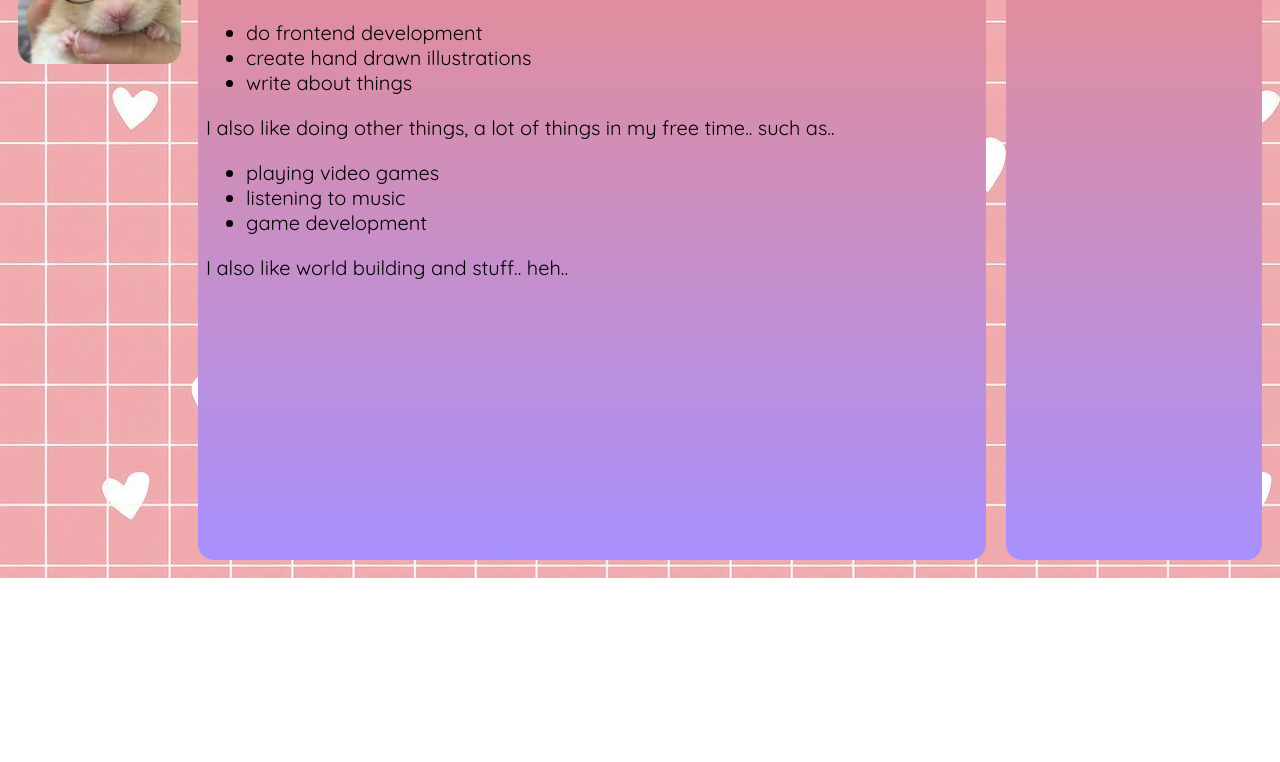
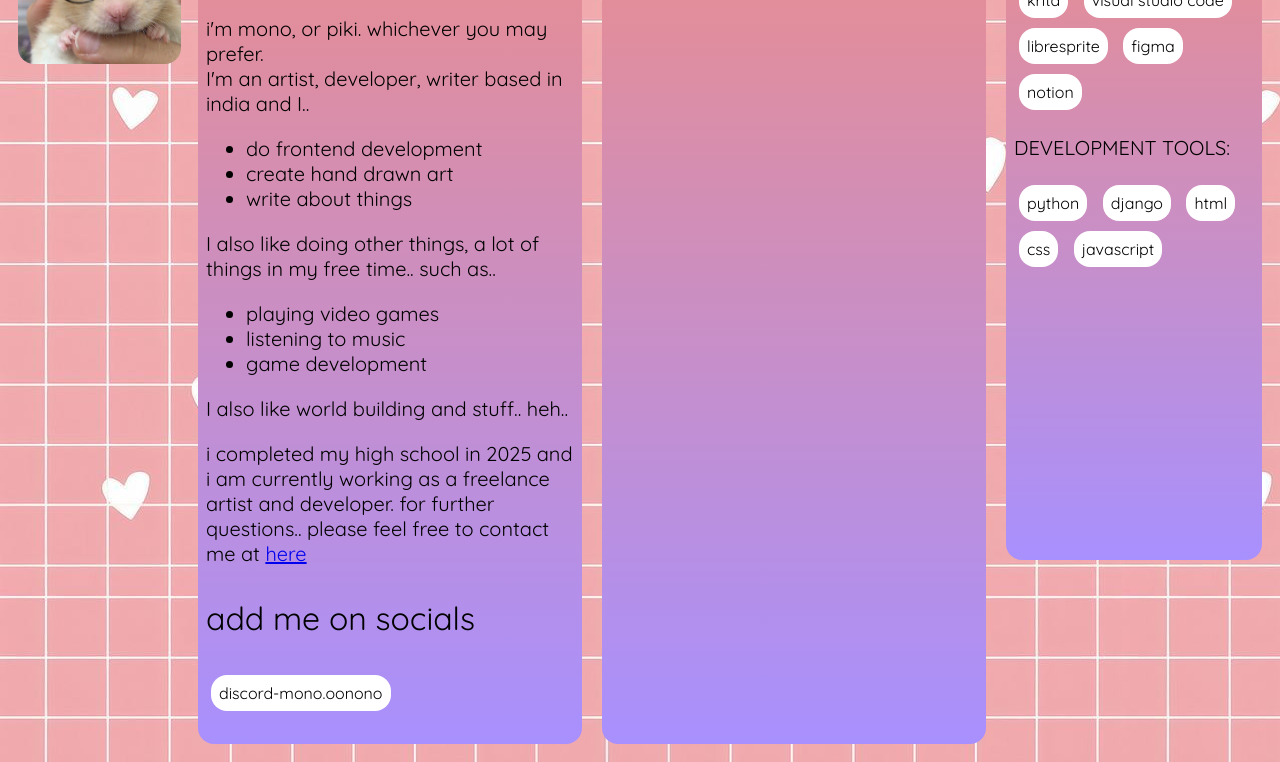
Before and after one commit to mono-oonono/mywebsite, a plain HTML site: page index.html in a window 1280 px wide. Shown: the part 414-1176 px from the top of the page. Before the commit the page ends 992 px from the top, so only its background shows below. Drawn offline with Linux system fonts and the light colour scheme.

Commit message:
Update index.html

```diff
--- a/index.html
+++ b/index.html
@@ -1,14 +1,14 @@
 <!DOCTYPE html>
 <html>
 <head>
+    <link rel="preconnect" href="https://fonts.googleapis.com">
+    <link rel="preconnect" href="https://fonts.gstatic.com" crossorigin>
+    <link href="https://fonts.googleapis.com/css2?family=Quicksand:wght@300..700&display=swap" rel="stylesheet">
+
     <link rel="icon" type="image/x-icon" href="assets/profile.jpg">
     <title>homepage</title>
     <link rel="stylesheet" href="style.css">
-    <script>
-        function redirectInstagram(){
-            window.location.href="https://www.instagram.com/mono.oonono?igsh=MTI1c21sNndrYWZ0Yg%3D%3D";
-        }
-    </script>
+    <script src="script.js"></script>
 </head>
 <body>
     <div id="banner">
@@ -32,14 +32,16 @@
     </div>
     <div id="content">
         <div id="profile"><img id="profile-image" src="assets/profile.jpg"></div>
-        <div id="main-content">
-            <div id="introduction">
-                <p style="font-size:24px;">
-                    hi! i'm mono, or piki. whichever you may prefer.<br>
-                    I'm an illustrator, developer, writer based in india and I..
+        <div id="profile-things">
+         <div id="introduction-container">
+            <div class="introduction">
+                <p style="font-size:32px;">HELLO!</p>
+                    <p style="font-size:20px;">
+                        i'm mono, or piki. whichever you may prefer.<br>
+                        I'm an artist, developer, writer based in india and I..
                         <ul>
                             <li>do frontend development</li>
-                        <li>create hand drawn illustrations</li>
+                            <li>create hand drawn art</li>
                             <li>write about things</li>
                         </ul>
                         I also like doing other things, a lot of things in my free time.. such as..
@@ -50,10 +52,37 @@
                         </ul>
                         I also like world building and stuff.. heh..
                     </p>
+                    <p>
+                        i completed my high school in 2025 and i am currently working as a freelance artist and developer.
+                        for further questions.. please feel free to contact me at <a href="mailto:adityakumar00pa00@gmail.com">here</a>
+                    </p>
+                    <p style="font-size:32px;">add me on socials</p>
+                    <p>
+                        <button class="navigation-bar-button">discord-mono.oonono</button>
+                    </p>
+                    </div>
+                    <div class="introduction">
                     </div>
                 </div>
-        <div id="side-panel"></div>
         </div>
-
+        <div id="side-panel">
+            <p>
+                TOOLS:
+            </p>
+            <button class="side-panel-button">krita</button>
+            <button class="side-panel-button">visual studio code</button>
+            <button class="side-panel-button">libresprite</button>
+            <button class="side-panel-button">figma</button>
+            <button class="side-panel-button">notion</button>
+             <p>
+                DEVELOPMENT TOOLS:
+            </p>
+            <button class="side-panel-button">python</button>
+            <button class="side-panel-button">django</button>
+            <button class="side-panel-button">html</button>
+            <button class="side-panel-button">css</button>
+            <button class="side-panel-button">javascript</button>
+        </div>
+    </div>
 </body>
 </html>
```
Lines whose indentation alone changed are shown as unchanged.
